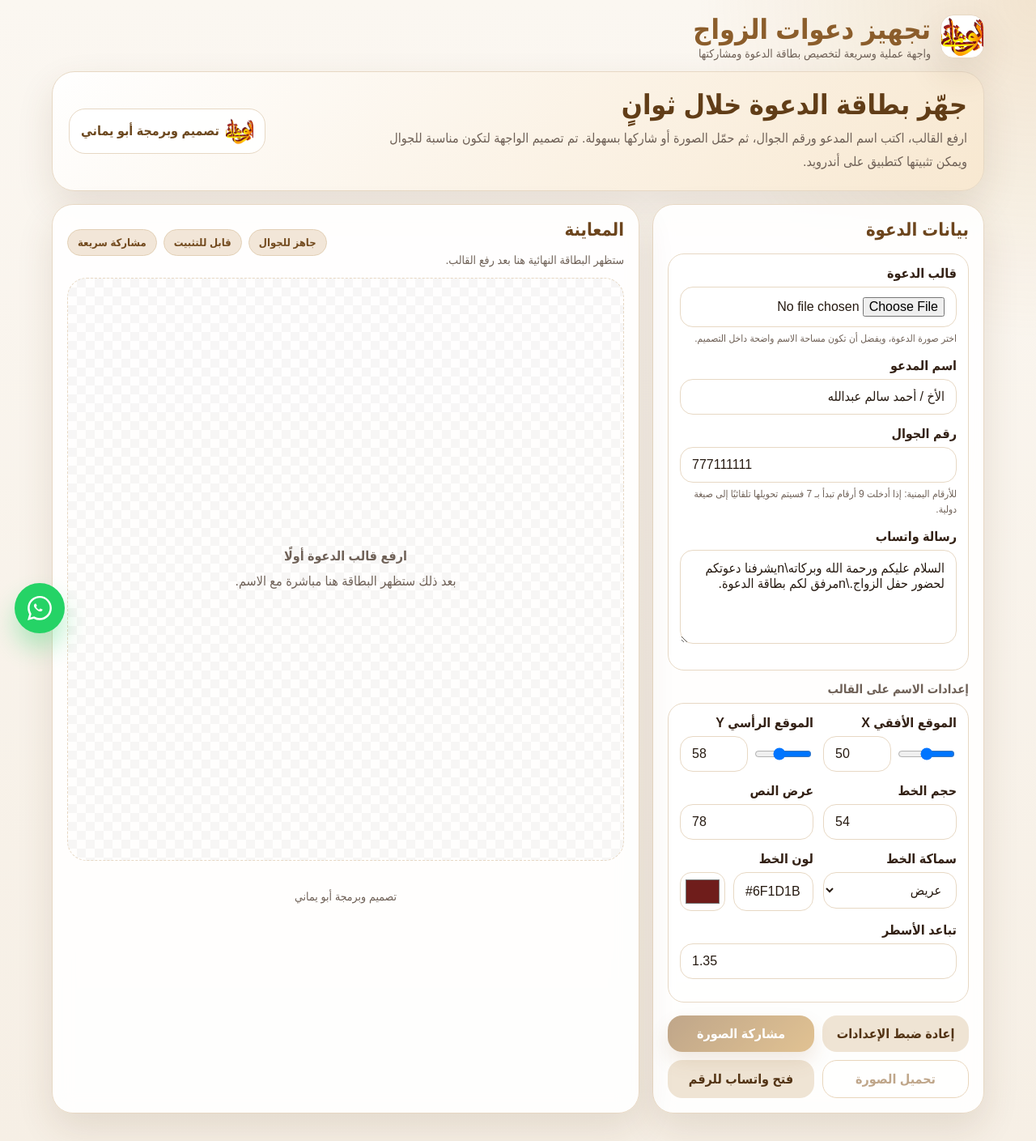
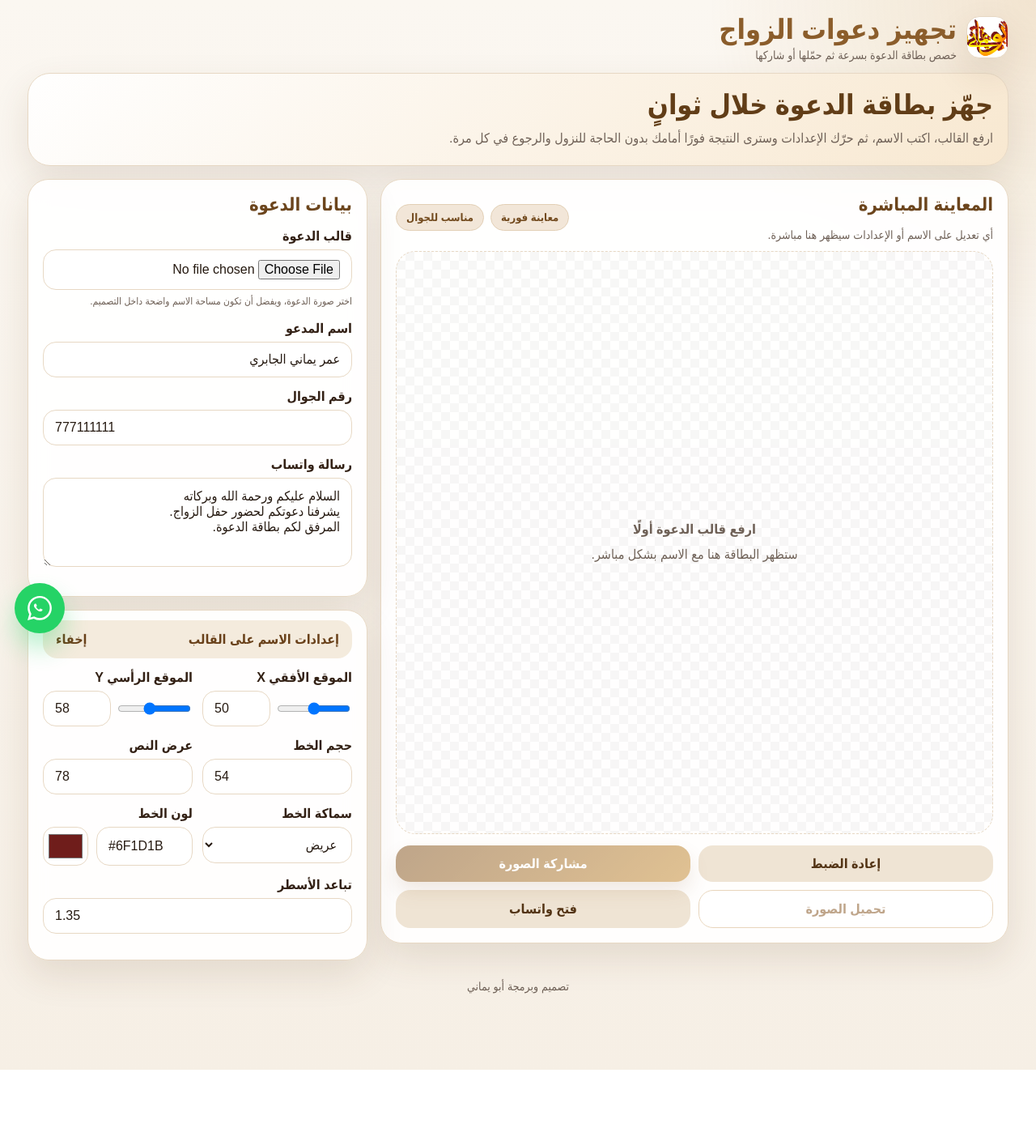
Before and after one commit to rootaipro-svg/wedding-invitation-app, a Next.js app: page / in a window 1280 px wide. Shown: the whole page at 81% size. After the commit the page ends 1321 px from the top, so only its background shows below. Built offline with nearby package versions, Linux system fonts and the light colour scheme.

Commit message:
Add files via upload

```diff
--- a/app/globals.css
+++ b/app/globals.css
@@ -1,17 +1,16 @@
 :root {
   --bg: #f6efe5;
-  --card: rgba(255,255,255,0.9);
+  --card: rgba(255,255,255,0.92);
   --text: #261a11;
   --muted: #6f6157;
   --border: #e7d8c4;
   --primary: #8b5d2b;
   --primary-2: #c8903b;
-  --accent: #a21f2b;
-  --success: #1e9e52;
   --shadow: 0 18px 45px rgba(91, 58, 22, 0.12);
 }
 
 * { box-sizing: border-box; }
+
 html, body {
   margin: 0;
   min-height: 100%;
@@ -21,14 +20,15 @@ html, body {
   color: var(--text);
   font-family: Arial, Tahoma, "Segoe UI", sans-serif;
 }
+
 button, input, select, textarea { font: inherit; }
 a { color: inherit; text-decoration: none; }
 
 .app-shell {
   min-height: 100vh;
-  max-width: 1180px;
+  max-width: 1240px;
   margin: 0 auto;
-  padding: 16px 14px 34px;
+  padding: 16px 14px 90px;
 }
 
 .topbar {
@@ -44,27 +44,25 @@ a { color: inherit; text-decoration: none; }
   align-items: center;
   gap: 12px;
 }
+
 .brand-logo {
-  width: 54px;
-  height: 54px;
+  width: 52px;
+  height: 52px;
   border-radius: 16px;
   background: #fff;
   border: 1px solid var(--border);
   box-shadow: var(--shadow);
   object-fit: cover;
 }
-.brand-title {
-  display: flex;
-  flex-direction: column;
-  gap: 2px;
-}
+
 .brand-title h1 {
   margin: 0;
   font-size: clamp(23px, 5vw, 34px);
   color: var(--primary);
 }
+
 .brand-title p {
-  margin: 0;
+  margin: 4px 0 0;
   color: var(--muted);
   font-size: 14px;
 }
@@ -85,50 +83,41 @@ a { color: inherit; text-decoration: none; }
   border: 1px solid var(--border);
   border-radius: 28px;
   box-shadow: var(--shadow);
-  padding: 20px;
+  padding: 18px;
   margin-bottom: 16px;
 }
-.hero-copy {
-  display: flex;
-  align-items: center;
-  justify-content: space-between;
-  gap: 16px;
-  flex-wrap: wrap;
-}
-.hero-copy-text {
-  max-width: 720px;
-}
+
 .hero-copy h2 {
   margin: 0 0 8px;
   font-size: clamp(22px, 4vw, 34px);
   color: #613d17;
 }
+
 .hero-copy p {
   margin: 0;
   line-height: 1.8;
   color: var(--muted);
 }
-.developer-badge {
-  display: inline-flex;
-  align-items: center;
-  gap: 8px;
-  background: rgba(255,255,255,0.95);
-  border: 1px solid var(--border);
-  border-radius: 20px;
-  padding: 10px 14px;
-  color: #6c481f;
-  font-weight: 700;
-}
-.developer-badge img {
-  width: 34px;
-  height: 34px;
-  border-radius: 10px;
-  object-fit: cover;
+
+.main-layout {
+  display: grid;
+  grid-template-columns: minmax(0, 1.15fr) minmax(330px, 420px);
+  gap: 16px;
+  align-items: start;
 }
 
-.layout-grid {
-  display: grid;
-  grid-template-columns: 410px 1fr;
+.preview-column {
+  min-width: 0;
+}
+
+.preview-card {
+  position: sticky;
+  top: 12px;
+}
+
+.form-column {
+  display: flex;
+  flex-direction: column;
   gap: 16px;
 }
 
@@ -140,24 +129,22 @@ a { color: inherit; text-decoration: none; }
   padding: 18px;
   backdrop-filter: blur(12px);
 }
+
 .card h3 {
   margin: 0 0 16px;
   color: #6c451d;
   font-size: 22px;
 }
-.section-title {
-  font-size: 15px;
-  color: var(--muted);
-  margin: 14px 0 8px;
-  font-weight: 700;
-}
+
 .field { margin-bottom: 14px; }
+
 .field label {
   display: block;
   margin-bottom: 7px;
   font-weight: 700;
   color: #332115;
 }
+
 .field-help {
   display: block;
   margin-top: 5px;
@@ -165,6 +152,7 @@ a { color: inherit; text-decoration: none; }
   font-size: 12px;
   line-height: 1.6;
 }
+
 .input, .textarea, .select {
   width: 100%;
   border: 1px solid var(--border);
@@ -174,35 +162,38 @@ a { color: inherit; text-decoration: none; }
   outline: none;
   color: var(--text);
 }
-.textarea { resize: vertical; min-height: 110px; }
+
+.textarea {
+  resize: vertical;
+  min-height: 110px;
+}
+
 .input:focus, .textarea:focus, .select:focus {
   border-color: var(--primary-2);
   box-shadow: 0 0 0 4px rgba(200, 144, 59, 0.15);
 }
 
-.panel {
-  border: 1px solid var(--border);
-  border-radius: 20px;
-  padding: 14px;
-  background: rgba(255,255,255,0.66);
-}
 .two-col {
   display: grid;
   grid-template-columns: 1fr 1fr;
   gap: 12px;
 }
+
 .range-grid {
   display: grid;
   grid-template-columns: 1fr 84px;
   gap: 10px;
   align-items: center;
 }
+
 .range-grid input[type="range"] { width: 100%; }
+
 .color-grid {
   display: grid;
   grid-template-columns: 1fr 56px;
   gap: 10px;
 }
+
 .color-grid input[type="color"] {
   width: 56px;
   height: 48px;
@@ -211,64 +202,21 @@ a { color: inherit; text-decoration: none; }
   background: #fff;
   padding: 4px;
 }
-.actions {
-  display: grid;
-  grid-template-columns: 1fr 1fr;
-  gap: 10px;
-  margin-top: 16px;
-}
-.btn {
-  border: 0;
-  border-radius: 18px;
-  padding: 13px 14px;
-  cursor: pointer;
-  font-weight: 800;
-  transition: .15s ease;
-}
-.btn:hover { transform: translateY(-1px); }
-.btn:disabled { opacity: .55; cursor: not-allowed; transform: none; }
-.btn-primary {
-  background: linear-gradient(135deg, var(--primary), var(--primary-2));
-  color: #fff;
-  box-shadow: 0 12px 24px rgba(139, 93, 43, 0.24);
-}
-.btn-secondary {
-  background: #efe4d4;
-  color: #533415;
-}
-.btn-outline {
-  background: #fff;
-  color: var(--primary);
-  border: 1px solid #d6b487;
-}
-.btn-full { grid-column: 1 / -1; }
 
-.status {
-  margin-top: 14px;
-  border-radius: 16px;
-  padding: 12px 14px;
-  border: 1px solid #ead7b7;
-  background: #fff8ea;
-  color: #6a471a;
-  line-height: 1.6;
-}
-
-.preview-shell {
-  display: flex;
-  flex-direction: column;
-  gap: 14px;
-}
 .preview-header {
   display: flex;
   align-items: center;
   justify-content: space-between;
   gap: 12px;
   flex-wrap: wrap;
+  margin-bottom: 12px;
 }
+
 .preview-meta {
   color: var(--muted);
   font-size: 14px;
 }
+
 .preview-stage {
   min-height: 720px;
   display: grid;
@@ -284,6 +232,7 @@ a { color: inherit; text-decoration: none; }
   background-position: 0 0, 0 11px, 11px -11px, -11px 0;
   overflow: hidden;
 }
+
 canvas {
   max-width: 100%;
   height: auto;
@@ -291,17 +240,20 @@ canvas {
   box-shadow: 0 18px 38px rgba(0,0,0,0.16);
   background: #fff;
 }
+
 .placeholder {
   text-align: center;
   padding: 28px;
   color: var(--muted);
   line-height: 1.9;
 }
+
 .chip-row {
   display: flex;
   gap: 8px;
   flex-wrap: wrap;
 }
+
 .chip {
   background: #f2e6d8;
   border: 1px solid #e2cfb5;
@@ -311,11 +263,80 @@ canvas {
   font-size: 13px;
   font-weight: 700;
 }
+
+.actions {
+  display: grid;
+  grid-template-columns: 1fr 1fr;
+  gap: 10px;
+}
+
+.sticky-actions {
+  margin-top: 14px;
+}
+
+.btn {
+  border: 0;
+  border-radius: 18px;
+  padding: 13px 14px;
+  cursor: pointer;
+  font-weight: 800;
+  transition: .15s ease;
+}
+
+.btn:hover { transform: translateY(-1px); }
+.btn:disabled { opacity: .55; cursor: not-allowed; transform: none; }
+
+.btn-primary {
+  background: linear-gradient(135deg, var(--primary), var(--primary-2));
+  color: #fff;
+  box-shadow: 0 12px 24px rgba(139, 93, 43, 0.24);
+}
+
+.btn-secondary {
+  background: #efe4d4;
+  color: #533415;
+}
+
+.btn-outline {
+  background: #fff;
+  color: var(--primary);
+  border: 1px solid #d6b487;
+}
+
+.status {
+  margin-top: 14px;
+  border-radius: 16px;
+  padding: 12px 14px;
+  border: 1px solid #ead7b7;
+  background: #fff8ea;
+  color: #6a471a;
+  line-height: 1.6;
+}
+
+.settings-card {
+  padding-top: 12px;
+}
+
+.settings-toggle {
+  width: 100%;
+  border: 0;
+  background: #f4ebdd;
+  color: #69411a;
+  padding: 14px 16px;
+  border-radius: 18px;
+  display: flex;
+  align-items: center;
+  justify-content: space-between;
+  font-weight: 800;
+  cursor: pointer;
+  margin-bottom: 14px;
+}
+
 .footer {
   text-align: center;
   color: var(--muted);
   font-size: 14px;
-  margin-top: 18px;
+  margin-top: 20px;
   line-height: 1.8;
 }
 
@@ -334,6 +355,7 @@ canvas {
   box-shadow: 0 18px 30px rgba(37, 211, 102, 0.32);
   z-index: 1000;
 }
+
 .whatsapp-float svg {
   width: 30px;
   height: 30px;
@@ -341,15 +363,54 @@ canvas {
 }
 
 @media (max-width: 960px) {
-  .layout-grid { grid-template-columns: 1fr; }
-  .preview-stage { min-height: 420px; }
+  .main-layout {
+    grid-template-columns: 1fr;
+  }
+
+  .preview-card {
+    position: static;
+  }
+
+  .preview-column {
+    order: 1;
+  }
+
+  .form-column {
+    order: 2;
+  }
+
+  .preview-stage {
+    min-height: 400px;
+  }
 }
+
 @media (max-width: 640px) {
-  .app-shell { padding: 12px 10px 30px; }
-  .card, .hero-card { border-radius: 22px; padding: 16px; }
-  .actions, .two-col { grid-template-columns: 1fr; }
-  .topbar { align-items: flex-start; }
-  .install-btn { width: 100%; }
+  .app-shell {
+    padding: 12px 10px 90px;
+  }
+
+  .card, .hero-card {
+    border-radius: 22px;
+    padding: 16px;
+  }
+
+  .topbar {
+    align-items: flex-start;
+    flex-direction: column;
+  }
+
+  .install-btn {
+    width: 100%;
+  }
+
+  .two-col, .actions {
+    grid-template-columns: 1fr;
+  }
+
+  .preview-stage {
+    min-height: 320px;
+  }
+
   .whatsapp-float {
     left: 14px;
     bottom: 14px;
--- a/app/page.tsx
+++ b/app/page.tsx
@@ -65,12 +65,13 @@ function WhatsAppIcon() {
 
 export default function Home() {
   const canvasRef = useRef<HTMLCanvasElement | null>(null);
+
   const [templateUrl, setTemplateUrl] = useState("");
-  const [guestName, setGuestName] = useState("الأخ / أحمد سالم عبدالله");
+  const [guestName, setGuestName] = useState("عمر يماني الجابري");
   const [phone, setPhone] = useState("777111111");
-  const [message, setMessage] = useState(
-    "السلام عليكم ورحمة الله وبركاته\\nيشرفنا دعوتكم لحضور حفل الزواج.\\nمرفق لكم بطاقة الدعوة."
-  );
+  const [message, setMessage] = useState(`السلام عليكم ورحمة الله وبركاته
+يشرفنا دعوتكم لحضور حفل الزواج.
+المرفق لكم بطاقة الدعوة.`);
   const [xPercent, setXPercent] = useState(50);
   const [yPercent, setYPercent] = useState(58);
   const [fontSize, setFontSize] = useState(54);
@@ -81,6 +82,7 @@ export default function Home() {
   const [imageReady, setImageReady] = useState(false);
   const [status, setStatus] = useState("");
   const [canInstall, setCanInstall] = useState(false);
+  const [settingsOpen, setSettingsOpen] = useState(true);
 
   useEffect(() => {
     const handler = (e: Event) => {
@@ -107,13 +109,15 @@ export default function Home() {
   function handleTemplateUpload(event: ChangeEvent<HTMLInputElement>) {
     const file = event.target.files?.[0];
     if (!file) return;
+
     if (!file.type.startsWith("image/")) {
       setStatus("الملف المرفوع ليس صورة صحيحة.");
       return;
     }
+
     const url = URL.createObjectURL(file);
     setTemplateUrl(url);
-    setStatus("تم رفع القالب بنجاح. يمكنك الآن تعديل مكان الاسم حسب التصميم.");
+    setStatus("تم رفع القالب. عدّل مكان الاسم وسترى النتيجة مباشرة.");
   }
 
   useEffect(() => {
@@ -156,15 +160,16 @@ export default function Home() {
       const totalHeight = (lines.length - 1) * lineGap;
 
       ctx.save();
-      ctx.shadowColor = "rgba(255,255,255,0.95)";
+      ctx.shadowColor = "rgba(255,255,255,0.96)";
       ctx.shadowBlur = Math.round(12 * scale);
       ctx.shadowOffsetX = 0;
       ctx.shadowOffsetY = 0;
+
       lines.forEach((line, index) => {
         ctx.fillText(line, x, y - totalHeight / 2 + index * lineGap);
       });
+
       ctx.restore();
-
       setImageReady(true);
     };
 
@@ -178,9 +183,10 @@ export default function Home() {
 
   async function installApp() {
     if (!window.deferredPrompt) {
-      setStatus("إذا لم يظهر زر التثبيت على جهازك، افتح قائمة المتصفح ثم اختر: إضافة إلى الشاشة الرئيسية.");
+      setStatus("إذا لم يظهر زر التثبيت، افتح قائمة المتصفح واختر: إضافة إلى الشاشة الرئيسية.");
       return;
     }
+
     await window.deferredPrompt.prompt();
     await window.deferredPrompt.userChoice;
     window.deferredPrompt = null;
@@ -199,8 +205,9 @@ export default function Home() {
       setStatus("ارفع قالب الدعوة أولًا.");
       return;
     }
+
     const link = document.createElement("a");
-    const safeName = guestName.replace(/[\/:*?"<>|]/g, "").slice(0, 60);
+    const safeName = guestName.replace(/[\\/:*?"<>|]/g, "").slice(0, 60);
     link.download = `دعوة - ${safeName || "مدعو"}.png`;
     link.href = dataUrl;
     link.click();
@@ -213,17 +220,18 @@ export default function Home() {
       setStatus("ارفع قالب الدعوة أولًا.");
       return;
     }
+
     const file = dataUrlToFile(dataUrl, "wedding-invitation.png");
     const nav = navigator as Navigator & { canShare?: (data: ShareData) => boolean };
 
     if (navigator.share && (!nav.canShare || nav.canShare({ files: [file] }))) {
       try {
         await navigator.share({
-          title: "دعوة زواج",
+          title: "بطاقة دعوة",
           text: message,
           files: [file],
         });
-        setStatus("تم فتح نافذة المشاركة. اختر واتساب لإرسال الصورة.");
+        setStatus("تم فتح نافذة المشاركة. اختر واتساب أو أي تطبيق مناسب.");
       } catch {
         setStatus("تم إلغاء المشاركة أو تعذرت من المتصفح.");
       }
@@ -237,6 +245,7 @@ export default function Home() {
       setStatus("اكتب رقم الجوال أولًا.");
       return;
     }
+
     window.open(whatsappUrl, "_blank", "noopener,noreferrer");
   }
 
@@ -248,45 +257,77 @@ export default function Home() {
     setLineHeight(1.35);
     setFontColor("#6F1D1B");
     setFontWeight("700");
-    setStatus("تمت إعادة الضبط.");
+    setStatus("تمت إعادة ضبط الإعدادات.");
   }
 
   return (
     <main className="app-shell">
-      <div className="topbar">
+      <header className="topbar">
         <div className="brand">
-          <Image src="/logo.png" alt="شعار أبو يماني" width={54} height={54} className="brand-logo" />
+          <Image src="/logo.png" alt="شعار التطبيق" width={52} height={52} className="brand-logo" />
           <div className="brand-title">
             <h1>تجهيز دعوات الزواج</h1>
-            <p>واجهة عملية وسريعة لتخصيص بطاقة الدعوة ومشاركتها</p>
+            <p>خصص بطاقة الدعوة بسرعة ثم حمّلها أو شاركها</p>
           </div>
         </div>
+
         {canInstall ? (
-          <button className="install-btn" onClick={installApp}>تثبيت التطبيق</button>
+          <button className="install-btn" onClick={installApp}>
+            تثبيت التطبيق
+          </button>
         ) : null}
-      </div>
+      </header>
 
       <section className="hero-card">
         <div className="hero-copy">
           <div className="hero-copy-text">
             <h2>جهّز بطاقة الدعوة خلال ثوانٍ</h2>
-            <p>
-              ارفع القالب، اكتب اسم المدعو ورقم الجوال، ثم حمّل الصورة أو شاركها بسهولة.
-              تم تصميم الواجهة لتكون مناسبة للجوال ويمكن تثبيتها كتطبيق على أندرويد.
-            </p>
-          </div>
-          <div className="developer-badge">
-            <Image src="/logo.png" alt="أبو يماني" width={34} height={34} />
-            <span>تصميم وبرمجة أبو يماني</span>
+            <p>ارفع القالب، اكتب الاسم، ثم حرّك الإعدادات وسترى النتيجة فورًا أمامك بدون الحاجة للنزول والرجوع في كل مرة.</p>
           </div>
         </div>
       </section>
 
-      <section className="layout-grid">
+      <section className="main-layout">
+        <section className="preview-column">
+          <div className="card preview-card">
+            <div className="preview-header">
+              <div>
+                <h3>المعاينة المباشرة</h3>
+                <div className="preview-meta">أي تعديل على الاسم أو الإعدادات سيظهر هنا مباشرة.</div>
+              </div>
+              <div className="chip-row">
+                <div className="chip">معاينة فورية</div>
+                <div className="chip">مناسب للجوال</div>
+              </div>
+            </div>
+
+            <div className="preview-stage">
+              {templateUrl ? (
+                <canvas ref={canvasRef} />
+              ) : (
+                <div className="placeholder">
+                  <strong>ارفع قالب الدعوة أولًا</strong>
+                  <br />
+                  ستظهر البطاقة هنا مع الاسم بشكل مباشر.
+                </div>
+              )}
+            </div>
+
+            <div className="actions sticky-actions">
+              <button className="btn btn-secondary" onClick={resetPosition}>إعادة الضبط</button>
+              <button className="btn btn-primary" disabled={!imageReady} onClick={shareImage}>مشاركة الصورة</button>
+              <button className="btn btn-outline" disabled={!imageReady} onClick={downloadImage}>تحميل الصورة</button>
+              <button className="btn btn-secondary" onClick={openWhatsApp}>فتح واتساب</button>
+            </div>
+
+            {status ? <div className="status">{status}</div> : null}
+          </div>
+        </section>
+
+        <section className="form-column">
           <div className="card">
             <h3>بيانات الدعوة</h3>
 
-          <div className="panel">
             <div className="field">
               <label>قالب الدعوة</label>
               <input className="input" type="file" accept="image/*" onChange={handleTemplateUpload} />
@@ -301,17 +342,22 @@ export default function Home() {
             <div className="field">
               <label>رقم الجوال</label>
               <input className="input" dir="ltr" value={phone} onChange={(e) => setPhone(e.target.value)} placeholder="777111111" />
-              <small className="field-help">للأرقام اليمنية: إذا أدخلت 9 أرقام تبدأ بـ 7 فسيتم تحويلها تلقائيًا إلى صيغة دولية.</small>
             </div>
 
             <div className="field">
               <label>رسالة واتساب</label>
-              <textarea className="textarea" rows={5} value={message} onChange={(e) => setMessage(e.target.value)} />
+              <textarea className="textarea" rows={4} value={message} onChange={(e) => setMessage(e.target.value)} />
             </div>
           </div>
 
-          <div className="section-title">إعدادات الاسم على القالب</div>
-          <div className="panel">
+          <div className="card settings-card">
+            <button className="settings-toggle" onClick={() => setSettingsOpen((v) => !v)}>
+              <span>إعدادات الاسم على القالب</span>
+              <span>{settingsOpen ? "إخفاء" : "إظهار"}</span>
+            </button>
+
+            {settingsOpen ? (
+              <div className="settings-content">
                 <div className="two-col">
                   <div className="field">
                     <label>الموقع الأفقي X</label>
@@ -320,6 +366,7 @@ export default function Home() {
                       <input className="input" dir="ltr" value={xPercent} onChange={(e) => setXPercent(Number(e.target.value))} />
                     </div>
                   </div>
+
                   <div className="field">
                     <label>الموقع الرأسي Y</label>
                     <div className="range-grid">
@@ -334,6 +381,7 @@ export default function Home() {
                     <label>حجم الخط</label>
                     <input className="input" type="number" dir="ltr" value={fontSize} min="10" max="160" onChange={(e) => setFontSize(Number(e.target.value))} />
                   </div>
+
                   <div className="field">
                     <label>عرض النص</label>
                     <input className="input" type="number" dir="ltr" value={boxWidthPercent} min="20" max="100" onChange={(e) => setBoxWidthPercent(Number(e.target.value))} />
@@ -348,6 +396,7 @@ export default function Home() {
                       <option value="700">عريض</option>
                     </select>
                   </div>
+
                   <div className="field">
                     <label>لون الخط</label>
                     <div className="color-grid">
@@ -362,43 +411,14 @@ export default function Home() {
                   <input className="input" type="number" step="0.05" min="1" max="2.5" dir="ltr" value={lineHeight} onChange={(e) => setLineHeight(Number(e.target.value))} />
                 </div>
               </div>
-
-          <div className="actions">
-            <button className="btn btn-secondary" onClick={resetPosition}>إعادة ضبط الإعدادات</button>
-            <button className="btn btn-primary" disabled={!imageReady} onClick={shareImage}>مشاركة الصورة</button>
-            <button className="btn btn-outline" disabled={!imageReady} onClick={downloadImage}>تحميل الصورة</button>
-            <button className="btn btn-secondary" onClick={openWhatsApp}>فتح واتساب للرقم</button>
-          </div>
-
-          {status ? <div className="status">{status}</div> : null}
-        </div>
-
-        <div className="card preview-shell">
-          <div className="preview-header">
-            <div>
-              <h3>المعاينة</h3>
-              <div className="preview-meta">ستظهر البطاقة النهائية هنا بعد رفع القالب.</div>
-            </div>
-            <div className="chip-row">
-              <div className="chip">جاهز للجوال</div>
-              <div className="chip">قابل للتثبيت</div>
-              <div className="chip">مشاركة سريعة</div>
-            </div>
-          </div>
-          <div className="preview-stage">
-            {templateUrl ? (
-              <canvas ref={canvasRef} />
-            ) : (
-              <div className="placeholder">
-                <strong>ارفع قالب الدعوة أولًا</strong>
-                <br />
-                بعد ذلك ستظهر البطاقة هنا مباشرة مع الاسم.
-              </div>
-            )}
-          </div>
-          <div className="footer">تصميم وبرمجة أبو يماني</div>
+            ) : null}
           </div>
         </section>
+      </section>
+
+      <footer className="footer">
+        <div>تصميم وبرمجة أبو يماني</div>
+      </footer>
 
       <a
         className="whatsapp-float"
```
Lines whose indentation alone changed are shown as unchanged.
